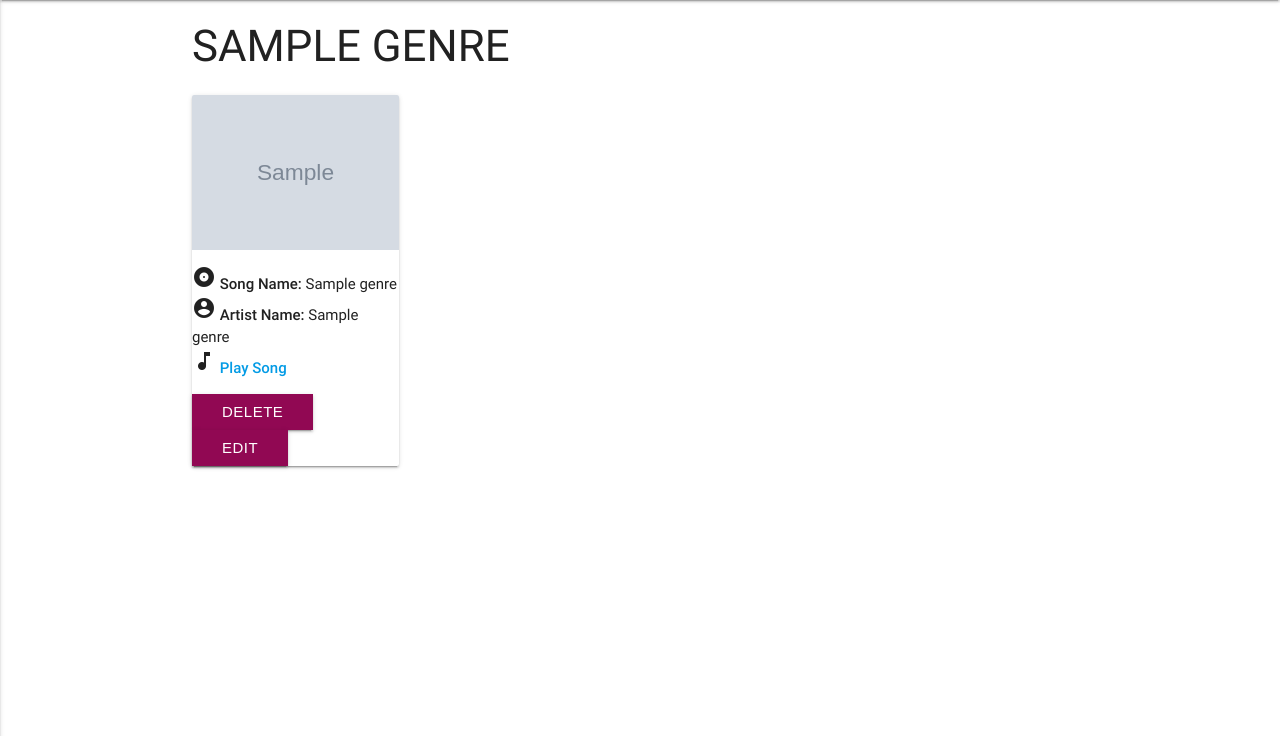
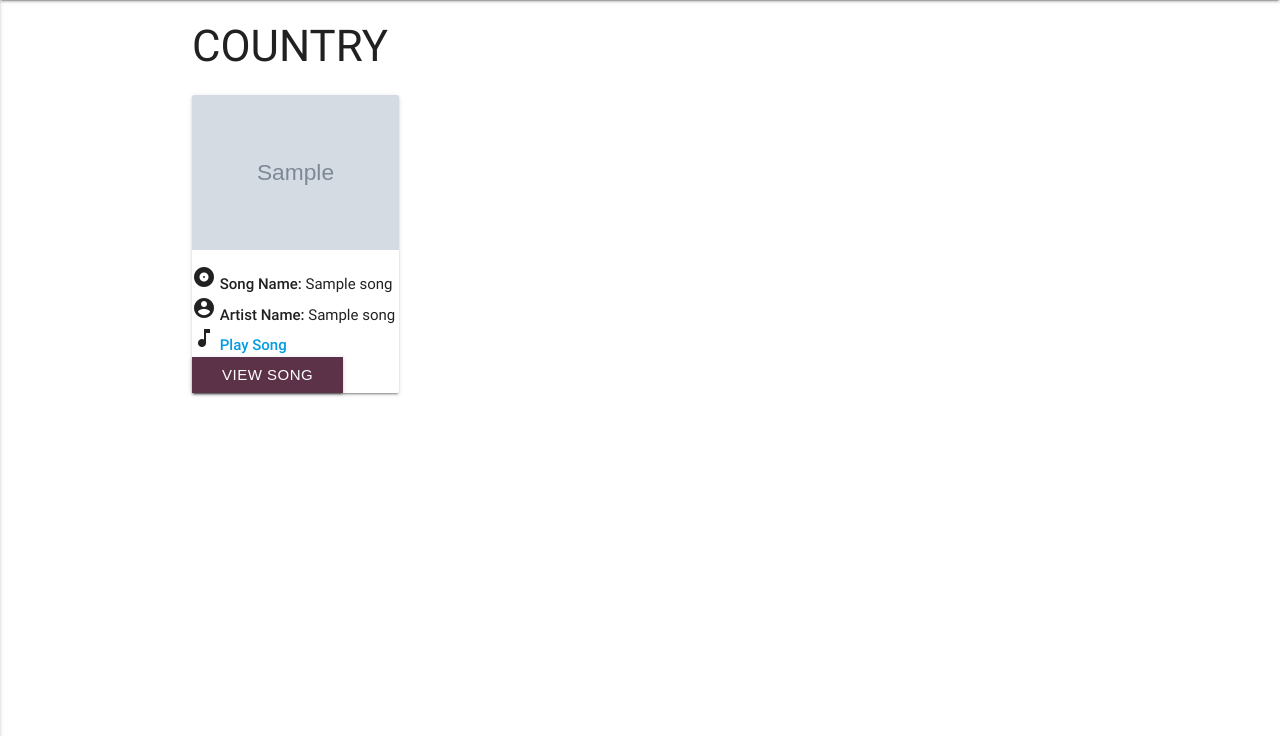
Before and after one commit to aleesang/milestone-project-three, a Flask app: page /get_country in a window 1280 px wide. Shown: the part 64-800 px from the top of the page. Run offline with Flask 2, Linux system fonts and the light colour scheme; grey boxes marked "Sample" are stand-in pictures; a database or web service that is not in the repository returns one stand-in record (values such as "Sample title"); some libraries are stand-ins or nearby versions.

Commit message:
made alterations to all documents

```diff
--- a/app.py
+++ b/app.py
@@ -11,41 +11,40 @@ mongo = PyMongo(app)
 
 
 @app.route('/')
-@app.route('/all_genres')
-def all_genres():
-    return render_template('allgenres.html',
-                           genres=mongo.db.genre.find())
-
+@app.route('/home')
+def home():
+    return render_template('home.html')
 
 
 @app.route('/get_country')
 def get_country():
     return render_template('country.html',
-                           country=mongo.db.genre.find({"genre_name":"Country"}))
+                           songs=mongo.db.songs.find({"genre_name":"Country"}))
 
 
 @app.route('/get_chill')
 def get_chill():
     return render_template('chill.html',
-                           chill=mongo.db.genre.find({"genre_name":"Chill"}))
+                           songs=mongo.db.songs.find({"genre_name":"Chill"}))
 
 
 @app.route('/get_folk')
 def get_folk():
     return render_template('folk.html',
-                           folk=mongo.db.genre.find({"genre_name":"Folk"}))
+                           songs=mongo.db.songs.find({"genre_name":"Folk"}))
 
 
 @app.route('/get_songs')
 def get_songs():
     return render_template("allsongs.html",
-                           songs=mongo.db.songs.find().sort("genre_name"))
+                           songs=mongo.db.songs.find().sort("genre_name"), genre=mongo.db.genre.find())
 
 
 @app.route('/add_song')
 def add_song():
     return render_template('addsong.html',
-                           genres=mongo.db.genre.find())
+                           song=mongo.db.songs.find(),
+                           genre=mongo.db.genre.find())
 
 
 @app.route("/show_song/<song_id>")
@@ -69,10 +68,11 @@ def insert_song():
     return redirect(url_for('get_songs'))
 
 
-@app.route('/update_song/<song_id>', methods=["POST"])
+@app.route('/update_song/<song_id>', methods=['POST'])
 def update_song(song_id):
     songs = mongo.db.songs
-    songs.update( {'_id': ObjectId(song_id)},
+    songs.update(
+    {'_id': ObjectId(song_id)},
     {
         'genre_name':request.form.get('genre_name'),
         'song_image':request.form.get('song_image'),
--- a/templates/base.html
+++ b/templates/base.html
@@ -14,15 +14,15 @@
   <div class="navbar-fixed">
         <nav>
             <div class="nav-wrapper">
-                <a href="{{url_for('all_genres')}}" class="brand-logo"><img src="static/images/YouMusicLogo.png" height="60" alt=""></a>
+                <a href="{{url_for('home')}}" class="brand-logo"><img src="static/images/YouMusicLogo.png" height="60" alt=""></a>
                 <a href="#" data-activates="mobile-demo" class="button-collapse"><i class="material-icons">menu</i></a>
                 <ul id="nav-mobile" class="right hide-on-med-and-down">
-                    <li><a href="{{url_for('all_genres')}}">Home</a></li>
+                    <li><a href="{{url_for('home')}}">Home</a></li>
                     <li><a href="{{url_for('get_songs')}}">View All Songs</a></li>
                     <li><a href="{{url_for('add_song')}}">Add New Song</a></li>
                 </ul>
                 <ul class="side-nav" id="mobile-demo">
-                    <li><a href="{{url_for('all_genres')}}">Home</a></li>
+                    <li><a href="{{url_for('home')}}">Home</a></li>
                     <li><a href="{{url_for('get_songs')}}">View All Songs</a></li>
                     <li><a href="{{url_for('add_song')}}">Add New Song</a></li>
                 </ul>
--- a/templates/chill.html
+++ b/templates/chill.html
@@ -4,7 +4,7 @@
     <h3 class="h-style">Chill</h3>
 </div>
 
-{% for song in chill %}
+{% for song in genre %}
 
     <div class="row">
       <div class="col s3">
--- a/templates/country.html
+++ b/templates/country.html
@@ -1,11 +1,12 @@
 {% extends 'base.html'%} {% block content %}
 
+<div class="col s12">
+    <h3 class="h-style">Country</h3>
+</div>
 
-{% for song in country %}
-<h3 class="h-style">{{song.genre_name}}</h3>
-
-    <div class="row">
-      <div class="col s3">
+<div class="row">
+{% for song in songs %}
+   <div class="col s3">
       <div class="card">
         <div class="card-image">
           <img src="{{song.song_image}}" alt="URL Image">
@@ -26,19 +27,14 @@
                         <i class="material-icons prefix">music_note</i> <strong><a href="{{song.song_link}}" target="_blank">Play Song</strong></a>
                     </span>
                 </li>
+                <li>
+                    <span>
+                <a href="{{url_for('show_song', song_id=song._id)}}" class='btn edit_button'>View Song</a>
+                    </span>
+                </li>
             </ul>
-        <div class="row">
-            <div class="col s12 m6 l3">
-                <form action="{{url_for('delete_song', song_id=song._id)}}" method="POST">
-                <button type="submit" name="action" class="btn delete_button">Delete</button>
-                </form>
-                <form action="{{url_for('edit_song', song_id=song._id)}}" method="POST">
-                <button type="submit" name="action" class="btn delete_button">Edit</button>
-                </form>
-            </div>
-        </div>
 
       </div>
-    </div>
-   {% endfor %}
+  {% endfor %}
+</div>
 {% endblock %}
--- a/templates/folk.html
+++ b/templates/folk.html
@@ -4,7 +4,7 @@
     <h3 class="h-style">Folk</h3>
 </div>
 
-{% for song in folk %}
+{% for song in genre %}
 
     <div class="row">
       <div class="col s3">
```
Also changed, not shown: templates/addsong.html (+2 -5 lines), templates/allgenres.html (+21 -57 lines), templates/home.html (added, +71 -0 lines).
